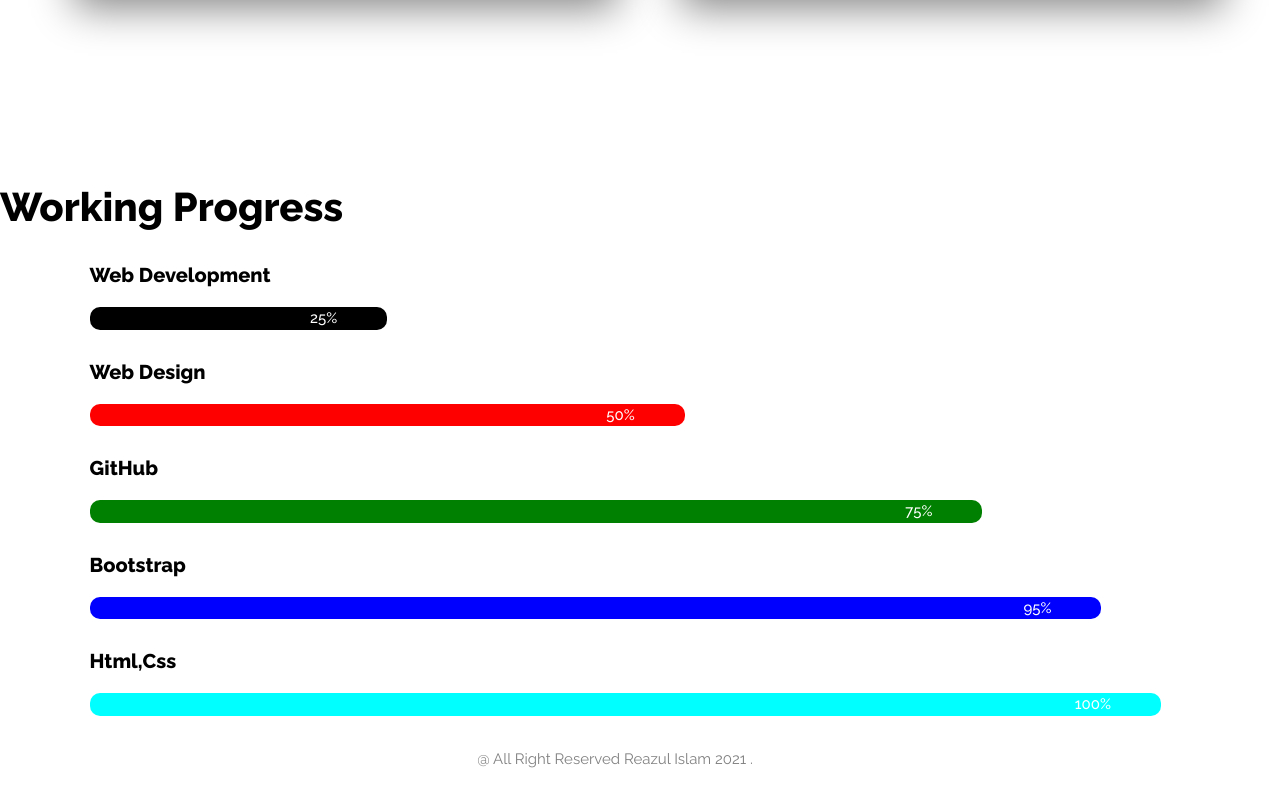
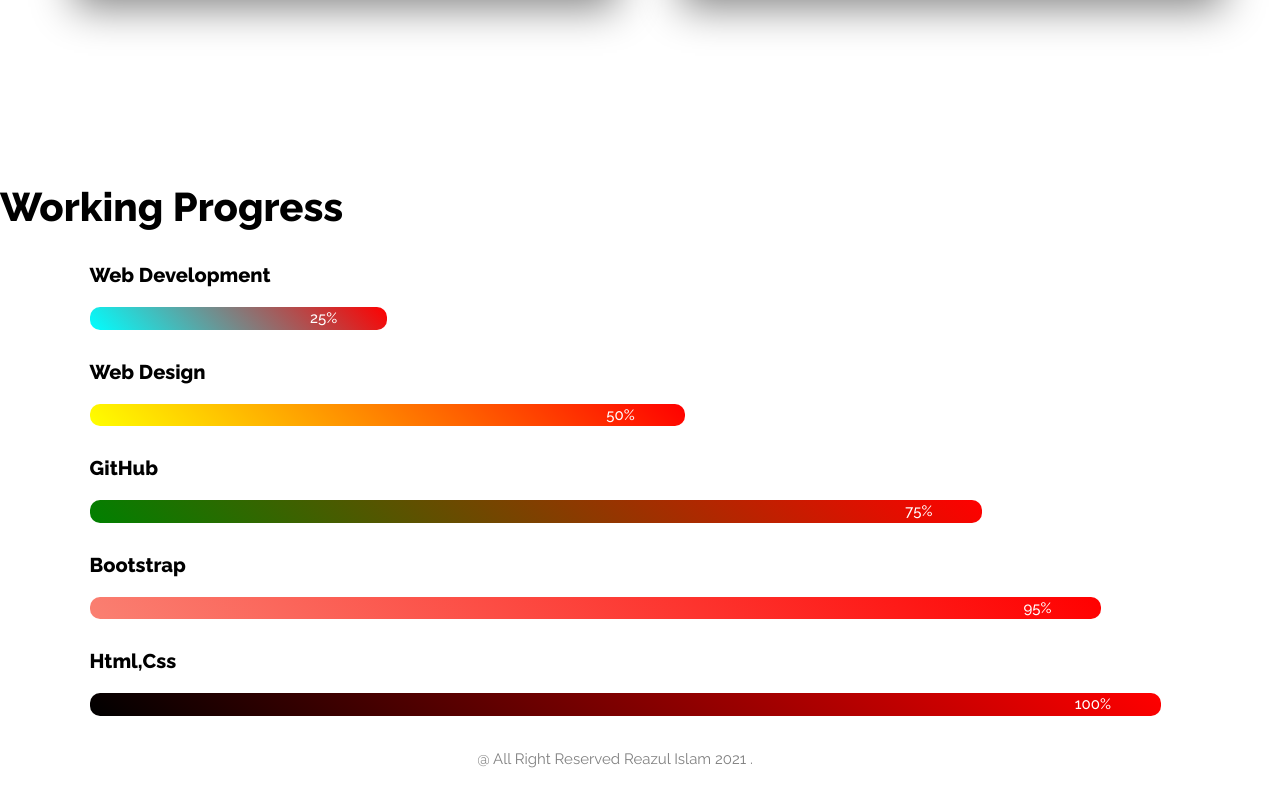
Before and after one commit to KaziReazulislam1999/portfolio-website--1, a plain HTML site: page index.html in a window 1280 px wide. Shown: the part 1550-2350 px from the top of the page. Drawn offline with Linux system fonts and the light colour scheme.

Commit message:
add gradient color on working on progress bar

```diff
--- a/css/style.css
+++ b/css/style.css
@@ -90,27 +90,27 @@ p{
 }
 .black-bar{
     width: 25%;
-    background-color: black;
+    background-image: linear-gradient(45deg, cyan,red);
     color: #fff;
 }
 .red-bar{
     width: 50%;
-    background-color: red;
+    background-image: linear-gradient(45deg, yellow,red);
     color: #fff;
 }
 .green-bar{
     width: 75%;
-    background-color: green;
+    background-image: linear-gradient(45deg, green,red);
     color: #fff;
 }
 .blue-bar{
     width: 85%;
-    background-color: blue;
+    background-image: linear-gradient(45deg, salmon,red);
     color: #fff;
 }
 .cyan-bar{
     width: 90%;
-    background-color:cyan;
+    background-image: linear-gradient(45deg, black,red);
     color: #fff;
 
 }
```
